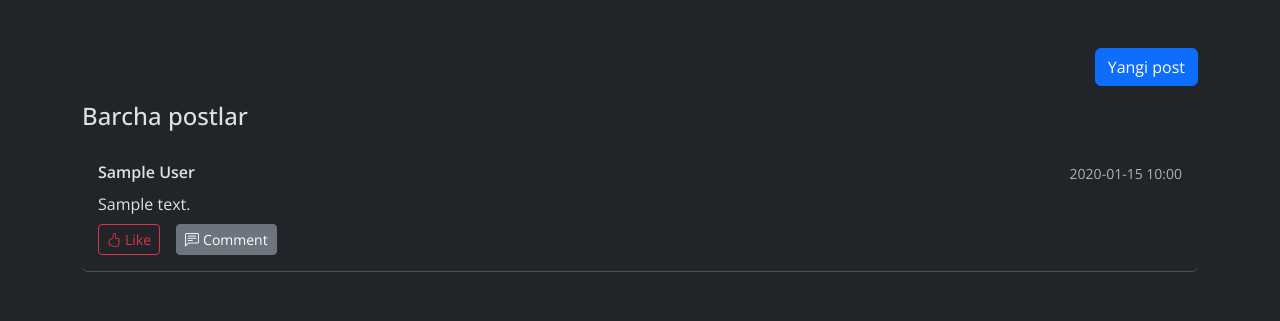
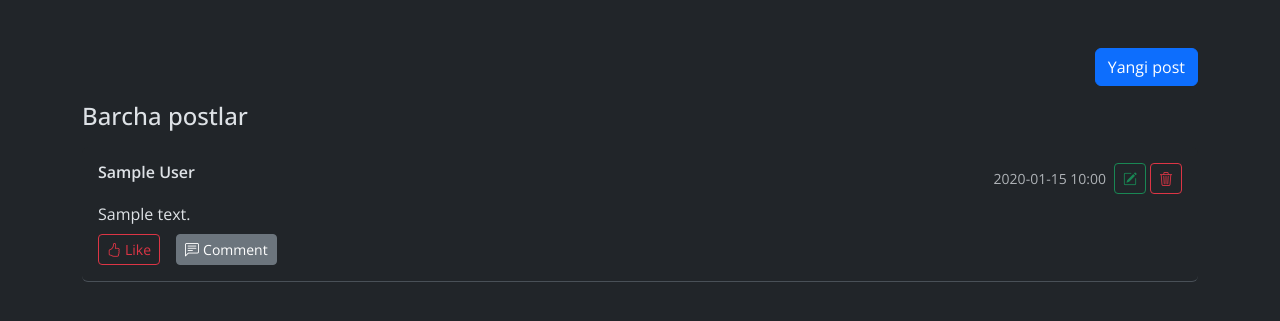
Before and after one commit to dvrkdev/flask-social-media-app, a Flask app: page / in a window 1280 px wide. Shown: the part 56-377 px from the top of the page. Run offline with Flask 3, Linux system fonts and the light colour scheme; a user stored in the database is signed in; tables that the repository leaves empty hold one stand-in row (values such as "Sample post").

Commit message:
feat: enhance post display with author actions and improved layout

```diff
--- a/app/templates/home.html
+++ b/app/templates/home.html
@@ -27,14 +27,42 @@
             </div>
         </div>
     {% endif %}
+
     {% if posts %}
         <h4 class="mb-3">Barcha postlar</h4>
         <div class="list-group">
             {% for post in posts %}
                 <div class="list-group-item py-3 border-0 border-bottom">
-                    <div class="d-flex w-100 justify-content-between mb-2">
-                        <h6 class="mb-0 fw-semibold">{% if post.author.name %}{{ post.author.name }}{% else %}@{{ post.author.username }}{% endif %}</h6>
-                        <small class="text-muted">{{ post.created_at.strftime('%Y-%m-%d %H:%M') }}</small>
+
+
+                    <div class="d-flex w-100 justify-content-between align-items-start mb-2">
+                        <h6 class="mb-0 fw-semibold">
+                            {% if post.author.name %}
+                                {{ post.author.name }}
+                            {% else %}
+                                @{{ post.author.username }}
+                            {% endif %}
+                        </h6>
+                        <div class="d-flex align-items-center gap-2 flex-shrink-0">
+                            <small class="text-muted text-nowrap">
+                                {{ post.created_at.strftime('%Y-%m-%d %H:%M') }}
+                            </small>
+                            {% if current_user.id == post.user_id %}
+                                <!-- Desktop buttons -->
+                                <div class="d-none d-md-flex gap-1">
+                                    <a href="" class="btn btn-sm btn-outline-success"><i class="bi bi-pencil-square"></i></a>
+                                    <button class="btn btn-sm btn-outline-danger" data-bs-toggle="modal" data-bs-target="#deleteModal{{ post.id }}"><i class="bi bi-trash3"></i></button>
+                                </div>
+                                <!-- Mobile dropdown -->
+                                <div class="dropdown d-md-none">
+                                    <button class="btn btn-sm btn-outline-secondary" data-bs-toggle="dropdown"><i class="bi bi-three-dots-vertical"></i></button>
+                                    <ul class="dropdown-menu dropdown-menu-end">
+                                        <li><a class="dropdown-item" href=""><i class="bi bi-pencil-square me-2"></i> Tahrirlash</a></li>
+                                        <li><button class="dropdown-item text-danger" data-bs-toggle="modal" data-bs-target="#deleteModal{{ post.id }}"><i class="bi bi-trash3 me-2"></i> O'chirish</button></li>
+                                    </ul>
+                                </div>
+                            {% endif %}
+                        </div>
                     </div>
                     <p class="mb-2">{{ post.content }}</p>
                     <div class="d-flex gap-3">
```
